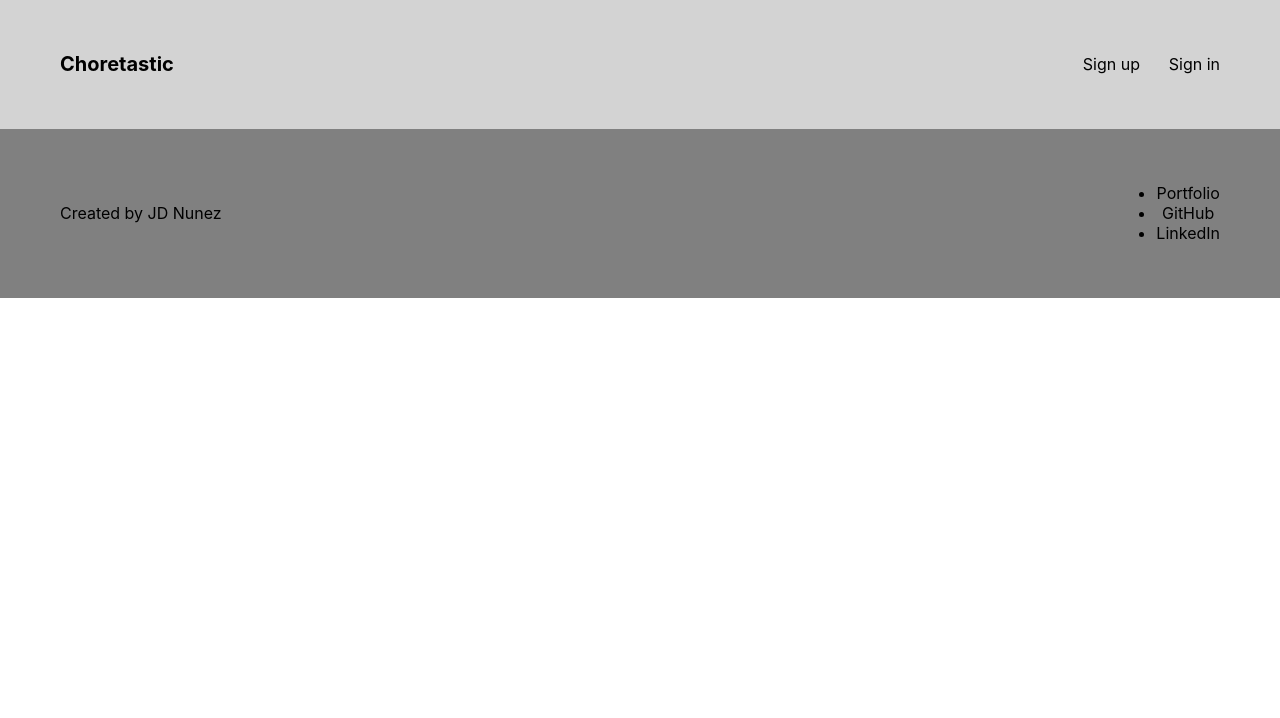
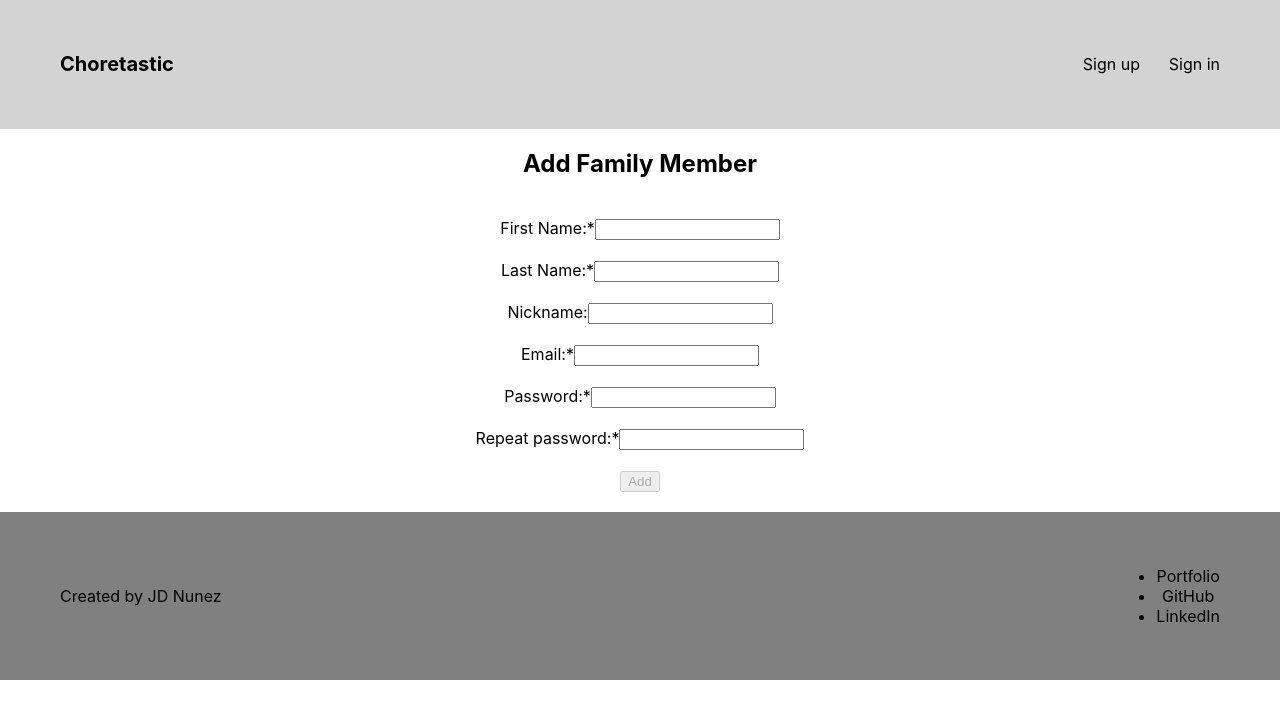
Before and after one commit to juandavidnh/choretastic-app, a React (Create React App) app: page /add-family-member in a window 1280 px wide. Shown: the top 718 px of the page. Built offline with nearby package versions, Linux system fonts and the light colour scheme.

Commit message:
add family member

```diff
--- a/src/App.js
+++ b/src/App.js
@@ -13,6 +13,7 @@ import LoginPage from './routes/LoginPage/LoginPage'
 import ScoreboardPage from './routes/ScoreboardPage/ScoreboardPage'
 import SignUpPage from './routes/SignUpPage/SignUpPage'
 import STORE from './dummy-store'
+import AddFamilyMemberPage from './routes/AddFamilyMemberPage/AddFamilyMemberPage'
 import './App.css'
 
 class App extends React.Component {
@@ -32,7 +33,6 @@ class App extends React.Component {
       homes: data.homes,
       tasks: data.tasks,
       users: data.users,
-      isLoggedIn: window.sessionStorage.getItem("isLoggedIn")==="true",
     })
   }
 
@@ -66,7 +66,6 @@ class App extends React.Component {
     usersArray.splice(userIndex, 1, user)
 
     window.sessionStorage.setItem("homeId", user.homeId)
-    window.sessionStorage.setItem("isLoggedIn", true)
 
     this.setState({
       users: usersArray,
@@ -150,7 +149,38 @@ class App extends React.Component {
     this.setState({
       users: usersArray,
     })
+  }
 
+  addFamilyMember = (email, password, repeatPassword, name, lastName, nickname) => {
+    if (password !== repeatPassword) {
+      throw new Error(`Passwords don't match`)
+    }
+
+    for(let i = 0; i < this.state.users.length; i++){
+      if(email===this.state.users[i].email){
+        throw new Error(`User already exists, please click on 'I have an account already'`)
+      }
+    }
+
+    const usersArray = this.state.users
+
+    const newId = this.state.users.length + 1
+    const newUser = {
+      id: newId,
+      email: email,
+      password: password,
+      name: name,
+      lastName: lastName,
+      nickname: nickname,
+      points: 0,
+      homeId: parseInt(window.sessionStorage.getItem("homeId"))
+    }
+
+    usersArray.push(newUser)
+
+    this.setState({
+      users: usersArray,
+    })
   }
 
   joinHome = (userId, password, homeName) => {
@@ -174,7 +204,6 @@ class App extends React.Component {
     usersArray.splice(userIndex, 1, selectUser)
 
     window.sessionStorage.setItem("homeId", selectUser.homeId)
-    window.sessionStorage.setItem("isLoggedIn", true)
 
     this.setState({
       users: usersArray,
@@ -196,7 +225,6 @@ class App extends React.Component {
 
     window.sessionStorage.setItem("userId", selectUser.id)
     window.sessionStorage.setItem("homeId", selectUser.homeId)
-    window.sessionStorage.setItem("isLoggedIn", true)
 
     this.setState({
       isLoggedIn: true,
@@ -240,7 +268,6 @@ class App extends React.Component {
   }
 
   logOut = () => {
-    window.sessionStorage.setItem("isLoggedIn", false)
 
     this.setState({
       isLoggedIn: false,
@@ -337,6 +364,15 @@ class App extends React.Component {
             }
           />
           <Route
+            path={'/add-family-member'}
+            render={(props) =>
+              <AddFamilyMemberPage
+                {...props}
+                addFamilyMemberFunction = {this.addFamilyMember}
+              />
+            }
+          />
+          <Route
             path={'/task-list-own'}
             render={(props) =>
               <MyTasks
--- /dev/null
+++ b/src/components/AddFamilyMemberForm/AddFamilyMemberForm.js
@@ -0,0 +1,194 @@
+import React, { Component } from 'react'
+import { withRouter } from 'react-router-dom'
+import ValidationError from '../../errorHandling/ValidationError'
+import './AddFamilyMemberForm.css'
+
+
+class AddFamilyMemberForm extends Component {
+    state = {
+        firstName: {
+            value: "",
+            touched: false
+        },
+        lastName: {
+            value: "",
+            touched: false
+        },
+        email: {
+            value: "",
+            touched: false
+        },
+        nickname: {
+            value: "",
+            touched: false
+        },
+        password: {
+            value: "",
+            touched: false
+        },
+        repeatPassword: {
+            value: "",
+            touched: false
+        }
+    }
+
+    static defaultProps = {
+        addFamilyMemberFunction: () => {},
+    }
+
+    updateFirstName(firstName){
+        this.setState({ firstName: { value: firstName, touched: true } })
+    }
+
+    updateLastName(lastName){
+        this.setState({ lastName: { value: lastName, touched: true } })
+    }
+
+    updateNickname(nickname){
+        this.setState({ nickname: { value: nickname, touched: true } })
+    }
+
+    updateEmail(email){
+        this.setState({ email: { value: email, touched: true } })
+    }
+
+    updatePassword(password){
+        this.setState({ password: { value: password, touched: true } })
+    }
+
+    updateRepeatPassword(repeatPassword){
+        this.setState({ repeatPassword: { value: repeatPassword, touched: true } })
+    }
+
+    handleSubmit = ev => {
+        try{
+            ev.preventDefault()
+
+            const { email, password, repeatPassword, firstName, lastName, nickname } = this.state
+            const emailVal = email.value
+            const passwordVal = password.value
+            const repeatPasswordVal = repeatPassword.value
+            const firstNameVal = firstName.value
+            const lastNameVal = lastName.value
+            const nicknameVal = nickname.value
+
+            this.props.addFamilyMemberFunction(emailVal, passwordVal, repeatPasswordVal, firstNameVal, lastNameVal, nicknameVal)
+            this.props.history.push('/task-list')
+        } catch(error) {
+            alert(error)
+        }
+
+    }
+
+    validateFirstName() {
+        const firstName = this.state.firstName.value.trim();
+        if(firstName.length === 0) {
+            return "First name is required"
+        }
+    }
+
+    validateLastName() {
+        const lastName = this.state.lastName.value.trim();
+        if(lastName.length === 0) {
+            return "Last name is required"
+        }
+    }
+
+    validateEmail() {
+        const email = this.state.email.value.trim();
+        if(email.length === 0) {
+            return "Email is required"
+        } else if (!email.match(/^([a-zA-Z0-9_]+)@((\[[0-9]{1,3}\.[0-9]{1,3}\.[0-9]{1,3}\.)|(([a-zA-Z0-9]+\.)+))([a-zA-Z]{2,4}|[0-9]{1,3})(\]?)$/)){
+            return "Must be a valid email"
+        }
+    }
+
+    validatePassword() {
+        const password = this.state.password.value.trim()
+        if(password.length === 0) {
+            return "Password is required"
+        } else if (password.length < 8 || password.length > 72) {
+            return "Password must be between 8 and 72 characters long"
+        } else if (!password.match(/^(?=.*[a-z])(?=.*[A-Z])(?=.*\d)[a-zA-Z\d]{8,}$/)) {
+            return "Password must contain at least one lowercase letter, one uppercase letter, and one number"
+        }
+    }
+
+    validateRepeatPassword() {
+        const repeatPassword = this.state.repeatPassword.value.trim();
+        const password = this.state.password.value.trim();
+        if (repeatPassword !== password) {
+          return "Passwords do not match";
+        }
+     }
+
+    render() {
+        const firstNameError = this.validateFirstName()
+        const lastNameError = this.validateLastName()
+        const emailError = this.validateEmail()
+        const passwordError = this.validatePassword()
+        const repeatPasswordError = this.validateRepeatPassword()
+
+        return(
+            <form
+                onSubmit = {this.handleSubmit}
+                className = "signUpForm"
+            >
+                <label htmlFor="firstName">First Name:*</label>
+                <input
+                    type="text"
+                    name="firstName"
+                    id="first-name"
+                    onChange={e => this.updateFirstName(e.target.value)}
+                    required />
+                <br />{this.state.firstName.touched && <ValidationError message={firstNameError}/>}<br />
+                <label htmlFor="lastName">Last Name:*</label>
+                <input
+                    type="text"
+                    name="lastName"
+                    id="last-name"
+                    onChange={e => this.updateLastName(e.target.value)}
+                    required />
+                <br />{this.state.lastName.touched && <ValidationError message={lastNameError}/>}<br />
+                <label htmlFor="nickname">Nickname:</label>
+                <input
+                    type="text"
+                    name="nickname"
+                    id="nickname"
+                    onChange={e => this.updateNickname(e.target.value)}/>
+                <br /><br />
+                <label htmlFor="email">Email:*</label>
+                <input
+                    type="email"
+                    name="email"
+                    id="email"
+                    onChange={e => this.updateEmail(e.target.value)}
+                    required />
+                <br />{this.state.email.touched && <ValidationError message={emailError}/>}<br />
+                <label htmlFor="password">Password:*</label>
+                <input
+                    type="password"
+                    name="password"
+                    id="password"
+                    onChange={e => this.updatePassword(e.target.value)}
+                    required />
+                <br />{this.state.password.touched && <ValidationError message={passwordError}/>}<br />
+                <label htmlFor="repeatPassword">Repeat password:*</label>
+                <input
+                    type="password"
+                    name="repeatPassword"
+                    id="repeat-password"
+                    onChange={e => this.updateRepeatPassword(e.target.value)}
+                    required />
+                <br />{this.state.repeatPassword.touched && <ValidationError message={repeatPasswordError}/>}<br />
+
+                <button
+                    type="submit"
+                    disabled={this.validateFirstName() || this.validateLastName() || this.validatePassword() || this.validateEmail() || this.validateRepeatPassword()}
+                >Add</button>
+            </form>
+        )
+    }
+}
+
+export default withRouter(AddFamilyMemberForm)
--- /dev/null
+++ b/src/routes/AddFamilyMemberPage/AddFamilyMemberPage.js
@@ -0,0 +1,25 @@
+import React, { Component } from 'react'
+import AddFamilyMemberForm from '../../components/AddFamilyMemberForm/AddFamilyMemberForm'
+import './AddFamilyMemberPage.css'
+
+class AddFamilyMemberPage extends Component {
+    static defaultProps = {
+        addFamilyMemberFunction: () => {}
+    }
+
+    render() {
+
+        return(
+            <main>
+                <section className="main-section-w">
+                    <h2>Add Family Member</h2>
+                    <AddFamilyMemberForm
+                        addFamilyMemberFunction={this.props.addFamilyMemberFunction}
+                    />
+                </section>
+            </main>
+        )
+    }
+}
+
+export default AddFamilyMemberPage
--- a/src/routes/LandingPage/LandingPage.js
+++ b/src/routes/LandingPage/LandingPage.js
@@ -2,6 +2,7 @@ import React, { Component } from 'react'
 import Header from '../../components/Header/Header'
 import TasksNav from '../../components/TasksNav/TasksNav'
 import LandingBodySection from '../../components/LandingBodySections/LandingBodySection'
+import { Link } from 'react-router-dom'
 import './LandingPage.css'
 import manWashingDishes from '../../media/photo-of-a-man-washing-dish-plates-3771047.jpg'
 import womanDoingLaundry from '../../media/woman-wearing-white-towel-while-washing-clothes-2180947.jpg'
@@ -35,6 +36,7 @@ class LandingPage extends Component {
                 <main>
                     {this.props.isLoggedIn && <TasksNav />}
                     <Header headerContent="Gamifying Household Chores" />
+                    {!this.props.isLoggedIn && <div className="signUpButton"><p className="signup"><Link to="/signup">Sign Up</Link></p></div>}
                     <LandingBodySection leftSection={bodyContent[0].leftSide} rightSection={bodyContent[0].rightSide}/>
                     <LandingBodySection leftSection={bodyContent[1].leftSide} rightSection={bodyContent[1].rightSide}/>
                     <LandingBodySection leftSection={bodyContent[2].leftSide} rightSection={bodyContent[2].rightSide}/>
--- a/src/routes/ScoreboardPage/ScoreboardPage.js
+++ b/src/routes/ScoreboardPage/ScoreboardPage.js
@@ -1,4 +1,5 @@
 import React, { Component } from 'react'
+import { Link } from 'react-router-dom'
 import Header from '../../components/Header/Header'
 import ScoreBoardList from '../../components/ScoreboardList/ScoreBoardList'
 import TasksNav from '../../components/TasksNav/TasksNav'
@@ -20,6 +21,7 @@ class ScoreboardPage extends Component {
                     <TasksNav path={this.props.match.path}/>
                     <Header headerContent="Family Scoreboard"/>
                     <ScoreBoardList users={userList} />
+                    <div className="addFamilyMember"><p className="addMember"><Link to="/add-family-member">Add Family Member</Link></p></div>
                 </main>
         )
     }
```
Also changed, not shown: src/routes/LandingPage/LandingPage.css (+12 -0 lines), src/routes/ScoreboardPage/ScoreboardPage.css (+11 -0 lines), src/components/AddFamilyMemberForm/AddFamilyMemberForm.css (added), src/routes/AddFamilyMemberPage/AddFamilyMemberPage.css (added), 2 other files (tests, documents, lock files or other folders).
